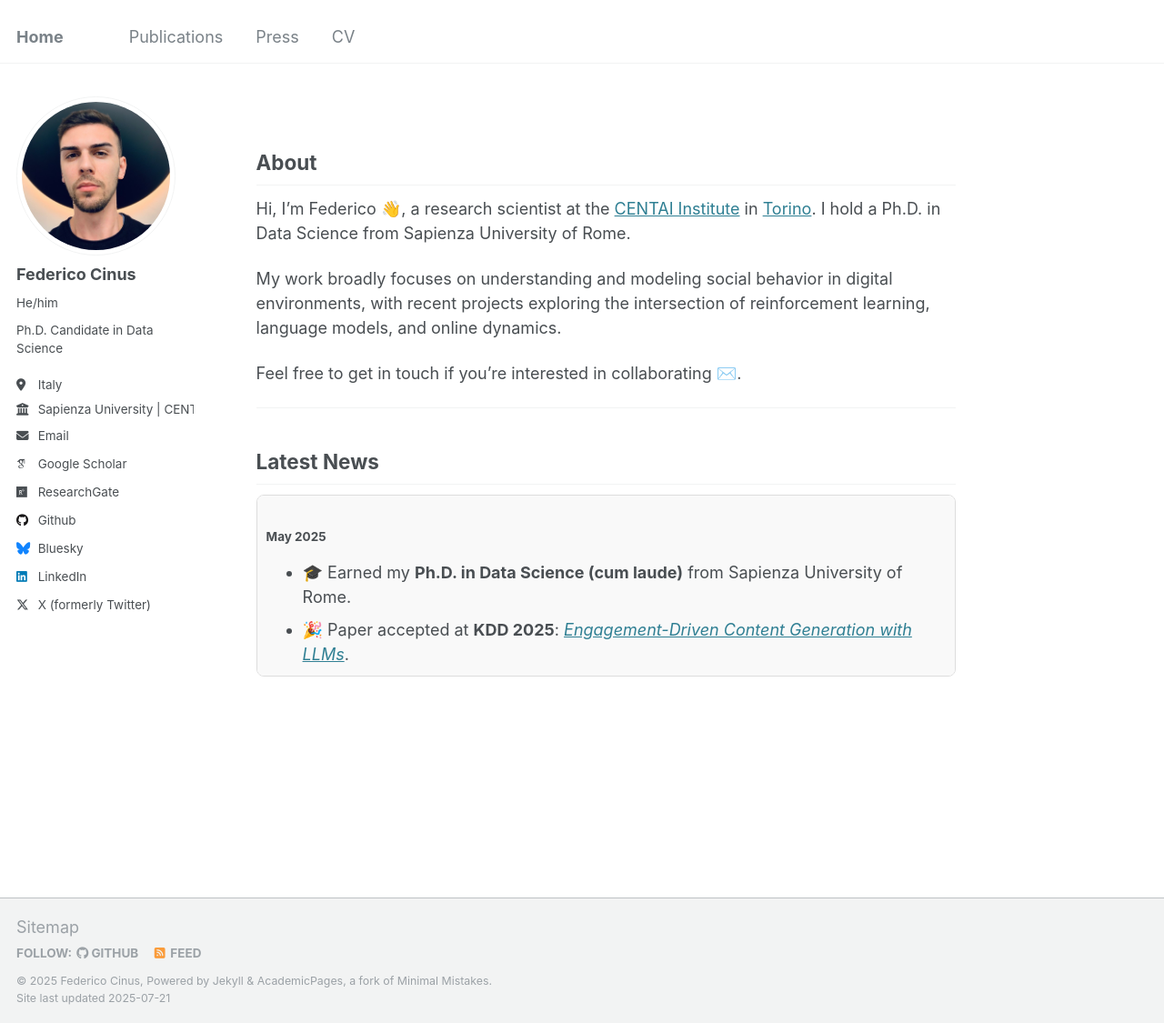
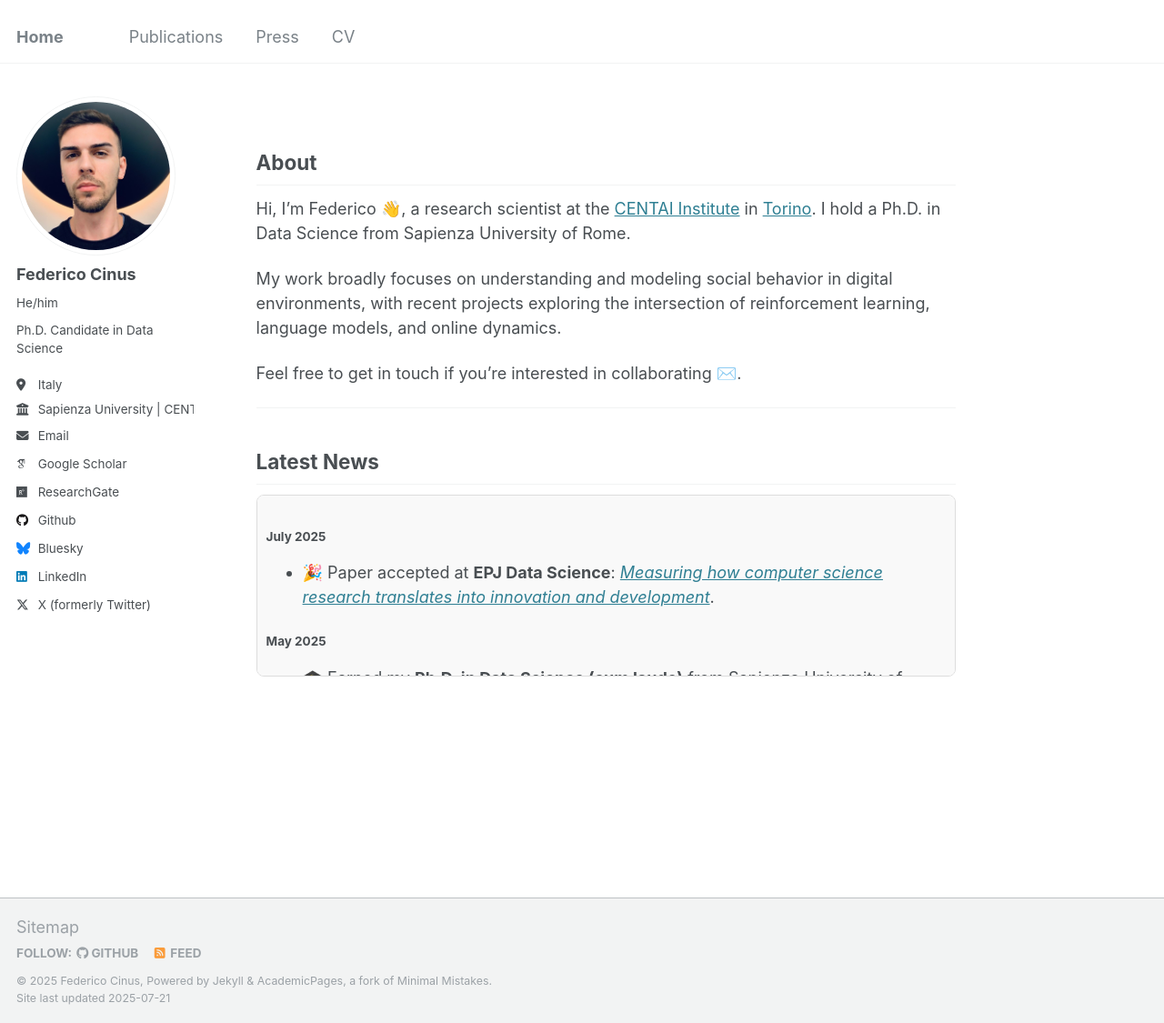
Before and after one commit to FedericoCinus/website, a Jekyll site: the page built from _pages/about.md, in a window 1280 px wide and 1125 px high. Shown: the whole window at 91% size. Built offline with Jekyll 4.4.1, drawn with Linux system fonts in a browser that asks for light colours; some web fonts are replaced.

Commit message:
Update about.md

```diff
--- a/_pages/about.md
+++ b/_pages/about.md
@@ -21,6 +21,11 @@ Feel free to get in touch if you’re interested in collaborating ✉️.
 ## Latest News
 
 <div style="max-height: 200px; overflow-y: auto; padding: 10px; border: 1px solid #ddd; background: #f9f9f9; border-radius: 8px;">
+
+<h4>July 2025</h4>
+<ul>
+  <li>🎉 Paper accepted at <b>EPJ Data Science</b>: <a href="https://link.springer.com/article/10.1140/epjds/s13688-025-00568-4?utm_source=rct_congratemailt&utm_medium=email&utm_campaign=oa_20250716&utm_content=10.1140/epjds/s13688-025-00568-4" target="_blank"><em>Measuring how computer science research translates into innovation and development</em></a>.</li>
+</ul>
 
 <h4>May 2025</h4>
 <ul>
@@ -64,7 +69,5 @@ Feel free to get in touch if you’re interested in collaborating ✉️.
   <li>🎓 I'm happy to be reviewing papers for The Web Conference 2025.</li>
   <li>📄 <b>New Preprint:</b> <i>We've just published a preprint exploring how large language models can generate content optimized for user engagement using "social" reinforcement learning and opinion dynamics.
     Check it out <a href="https://arxiv.org/abs/2411.13187" target="_blank">here</a>.
-  </li>
-</ul>
 
 </div>
```
